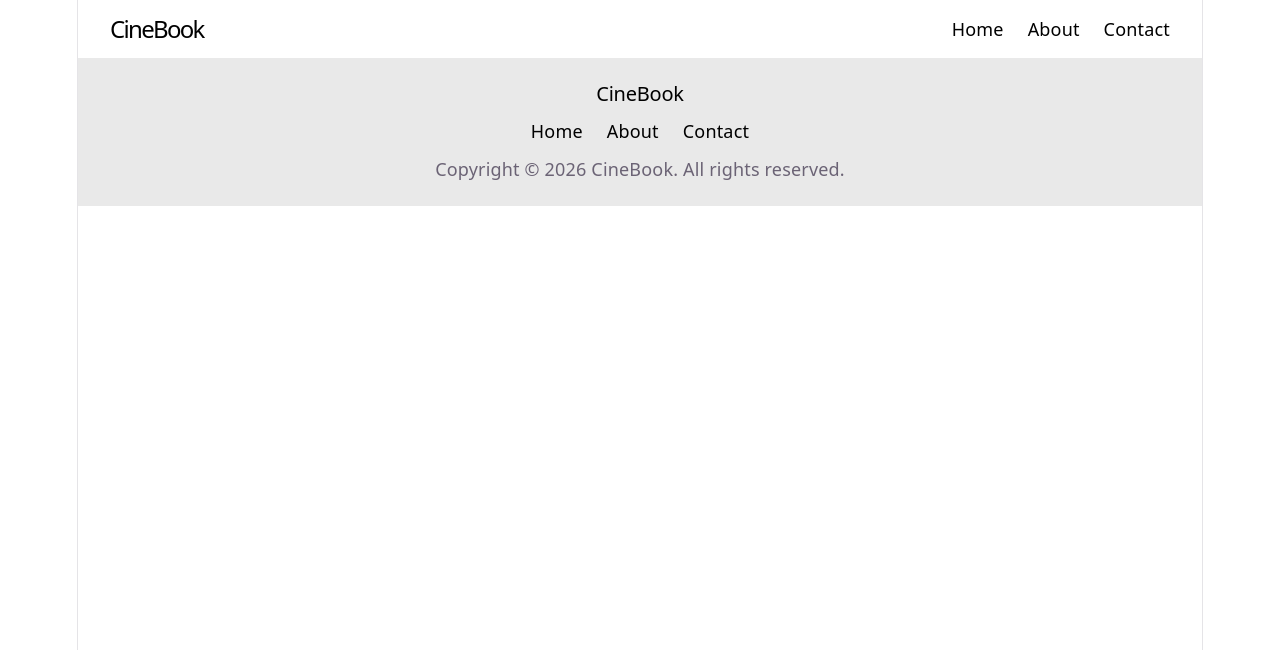
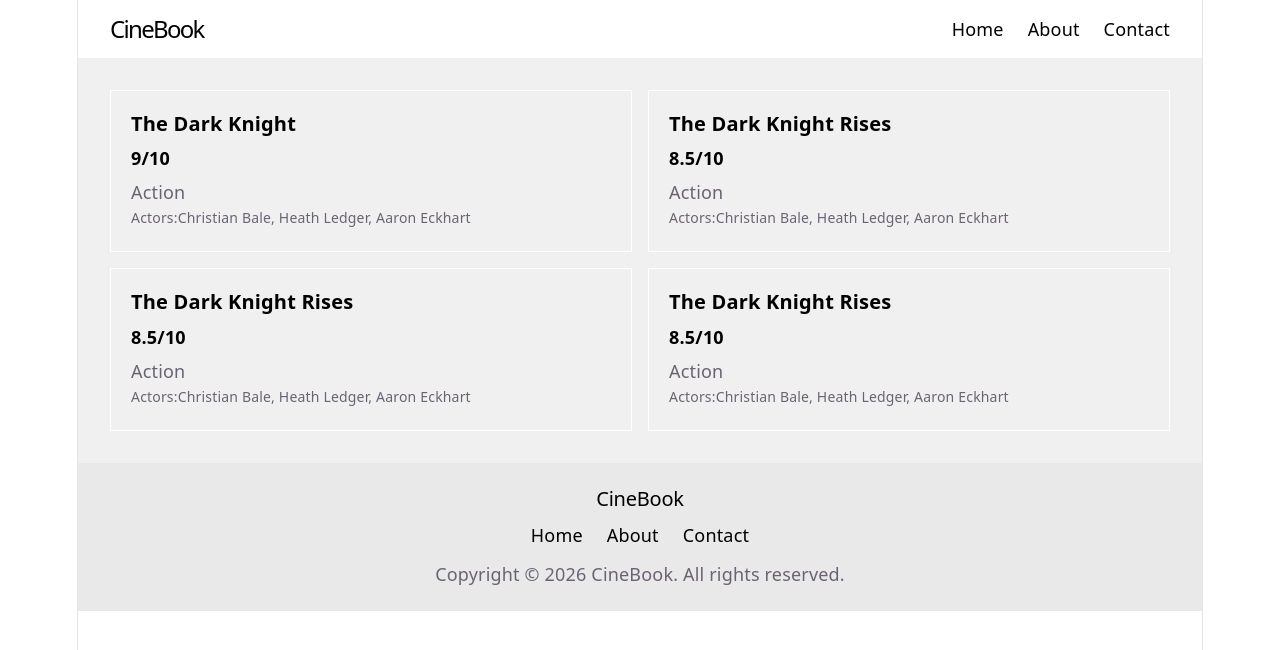
Before and after one commit to Nithurshan11/MyReact_Learning, a React (Vite) app: page / in a window 1280 px wide. Shown: the top 650 px of the page. Built offline with nearby package versions, Linux system fonts and the light colour scheme.

Commit message:
Add Movie Cards

```diff
--- a/src/App.css
+++ b/src/App.css
@@ -0,0 +1,8 @@
+.main-section {
+  display: grid;
+  grid-template-columns: repeat(2, 1fr);
+  gap: 16px;
+  padding: 32px;
+  background: #f0f0f0;
+
+}
--- a/src/App.tsx
+++ b/src/App.tsx
@@ -1,11 +1,60 @@
 import NavBar from './components/NavBar';
 import Footer from './components/Footer';
+import MovieCard from './components/MovieCard';
+import './App.css';
 
+
+
+const movies=[
+
+  {
+    id: 1,
+    name: "The Dark Knight",
+    rating: 9.0,
+    gender: "Action",
+    actors: ["Christian Bale", "Heath Ledger", "Aaron Eckhart"],
+  },
+  {
+    id: 2,
+    name: "The Dark Knight Rises",
+    rating: 8.5,
+    gender: "Action",
+    actors: ["Christian Bale", "Heath Ledger", "Aaron Eckhart"],
+  },
+  {
+    id: 3,
+    name: "The Dark Knight Rises",
+    rating: 8.5,
+    gender: "Action",
+    actors: ["Christian Bale", "Heath Ledger", "Aaron Eckhart"],
+  },
+  {
+    id: 4,
+    name: "The Dark Knight Rises",
+    rating: 8.5,
+    gender: "Action",
+    actors: ["Christian Bale", "Heath Ledger", "Aaron Eckhart"],
+  },
+];
 
 function App(){
   return(
     <>
     <NavBar />
+
+    <main className="main-section">
+      {movies.map((movie) =>(
+    <MovieCard
+     key={movie.id}
+     name={movie.name}
+     rating={movie.rating}
+     gender={movie.gender}
+     actors={movie.actors}
+    />
+    ))}
+
+    </main>
+
     <Footer />
     </>
   );
--- /dev/null
+++ b/src/components/MovieCard.css
@@ -0,0 +1,29 @@
+.movie-card {
+    border: 1px solid #ffffff;
+    padding: 20px;
+    text-align: left;
+    background: #f0f0f0;
+  }
+
+  .movie-name {
+    margin: 0 0 8px;
+    color: #000000;
+    font-size: 20px;
+  }
+
+  .movie-rating {
+    margin: 0 0 8px;
+    color: #000000;
+    font-weight: 600;
+  }
+
+  .movie-genre {
+    margin: 0 0 8px;
+    color: #000000;
+  }
+
+  .movie-actors {
+    margin: 0;
+    color: #6b6375;
+    font-size: 14px;
+  }
--- /dev/null
+++ b/src/components/MovieCard.tsx
@@ -0,0 +1,30 @@
+import './MovieCard.css';
+
+
+type MovieCardProps = {
+
+    name: string;
+    rating: number;
+    actors: string[];
+    gender: string;
+
+};
+
+
+function MovieCard(props: MovieCardProps) {
+
+    return(
+        <div className="movie-card">
+            <h3 className="movie-name">{props.name}</h3>
+            <p className="movie-rating">{props.rating}/10</p>
+            <p className="movie-gender">{props.gender}</p>
+            <p className="movie-actors">Actors:{props.actors.join(", ")}</p>
+
+
+
+        </div>
+    );
+
+}
+
+export default MovieCard;
```
